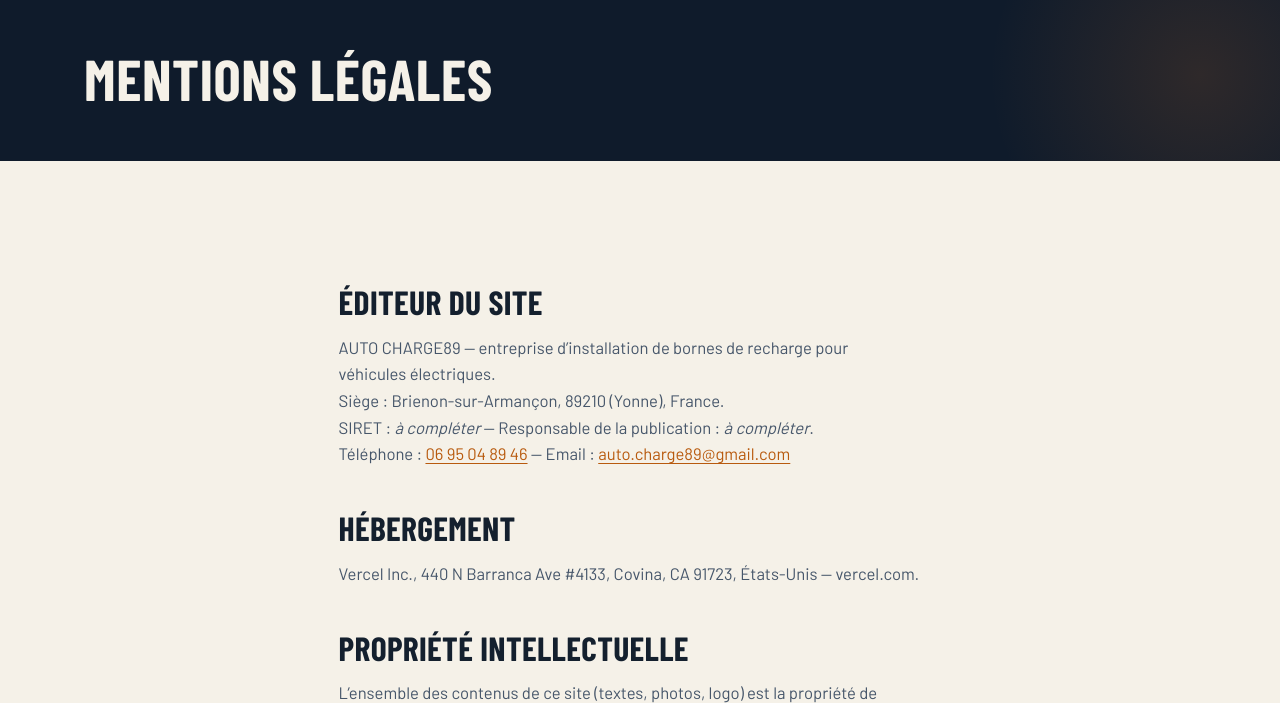
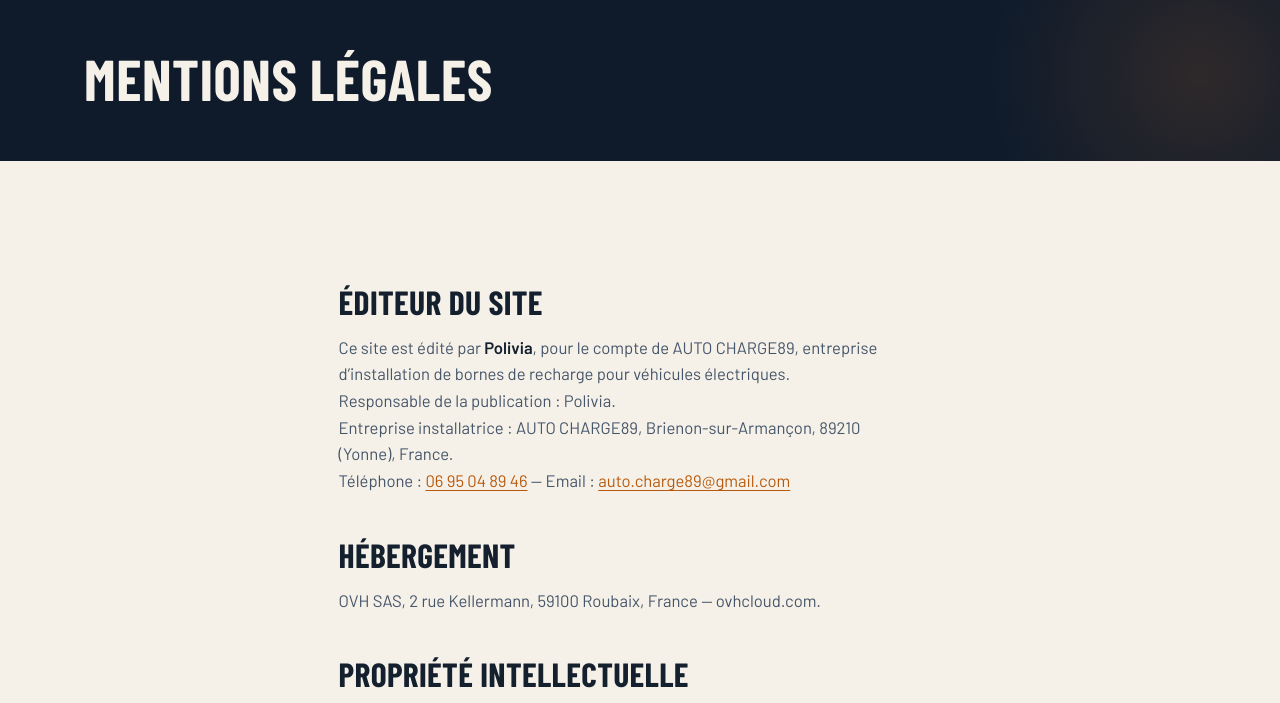
Before and after one commit to SGNG21/auto-charge-89, an Astro site: page /mentions-legales in a window 1280 px wide. Shown: the part 74-777 px from the top of the page. Built offline with nearby package versions, Linux system fonts and the light colour scheme; Astro itself is replaced by a stand-in of ours; a web font is replaced by a local one.

Commit message:
Mentions légales : éditeur et responsable de publication Polivia, hébergeur OVH
Co-Authored-By: Claude Sonnet 5.5 <noreply@anthropic.com>
Claude-Session: https://claude.ai/code/session_01PCw13vZgrdMjX4J7dyXK62

```diff
--- a/src/pages/mentions-legales.astro
+++ b/src/pages/mentions-legales.astro
@@ -6,12 +6,12 @@ import { SITE } from '../data/site.js';
   <section class="pagetop"><div class="wrap"><h1>Mentions légales</h1></div></section>
   <section class="block"><div class="wrap prose">
     <h2>Éditeur du site</h2>
-    <p>{SITE.legalName} — entreprise d’installation de bornes de recharge pour véhicules électriques.<br />
-    Siège : {SITE.city}, {SITE.postalCode} ({SITE.department}), France.<br />
-    SIRET : <em>à compléter</em> — Responsable de la publication : <em>à compléter</em>.<br />
+    <p>Ce site est édité par <strong>Polivia</strong>, pour le compte de {SITE.legalName}, entreprise d’installation de bornes de recharge pour véhicules électriques.<br />
+    Responsable de la publication : Polivia.<br />
+    Entreprise installatrice : {SITE.legalName}, {SITE.city}, {SITE.postalCode} ({SITE.department}), France.<br />
     Téléphone : <a href={`tel:${SITE.phoneIntl}`}>{SITE.phone}</a> — Email : <a href={`mailto:${SITE.email}`}>{SITE.email}</a></p>
     <h2>Hébergement</h2>
-    <p>Vercel Inc., 440 N Barranca Ave #4133, Covina, CA 91723, États-Unis — vercel.com.</p>
+    <p>OVH SAS, 2 rue Kellermann, 59100 Roubaix, France — ovhcloud.com.</p>
     <h2>Propriété intellectuelle</h2>
     <p>L’ensemble des contenus de ce site (textes, photos, logo) est la propriété de {SITE.legalName}, sauf mention contraire. Toute reproduction sans autorisation est interdite.</p>
     <h2>Responsabilité</h2>
```
